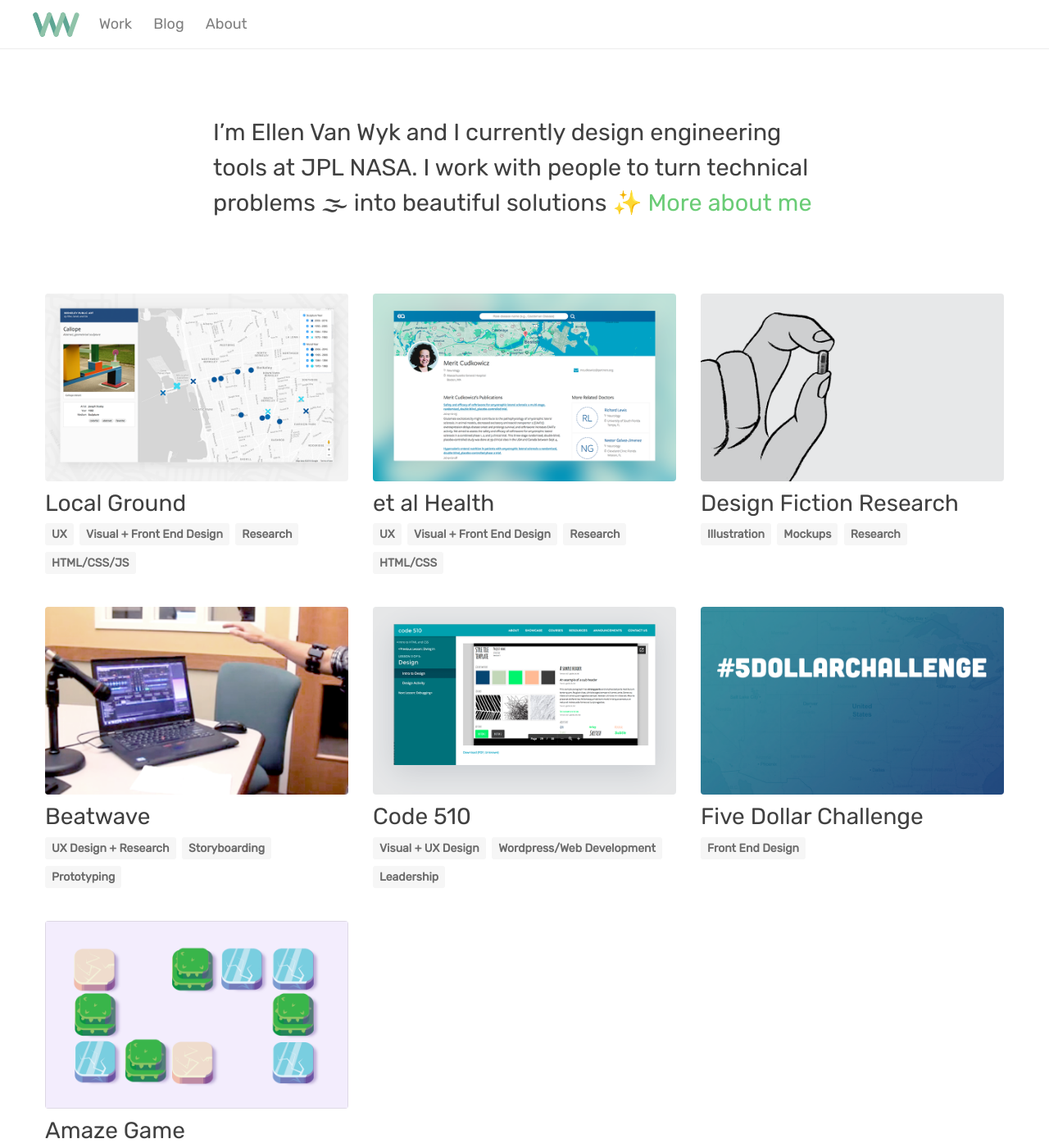
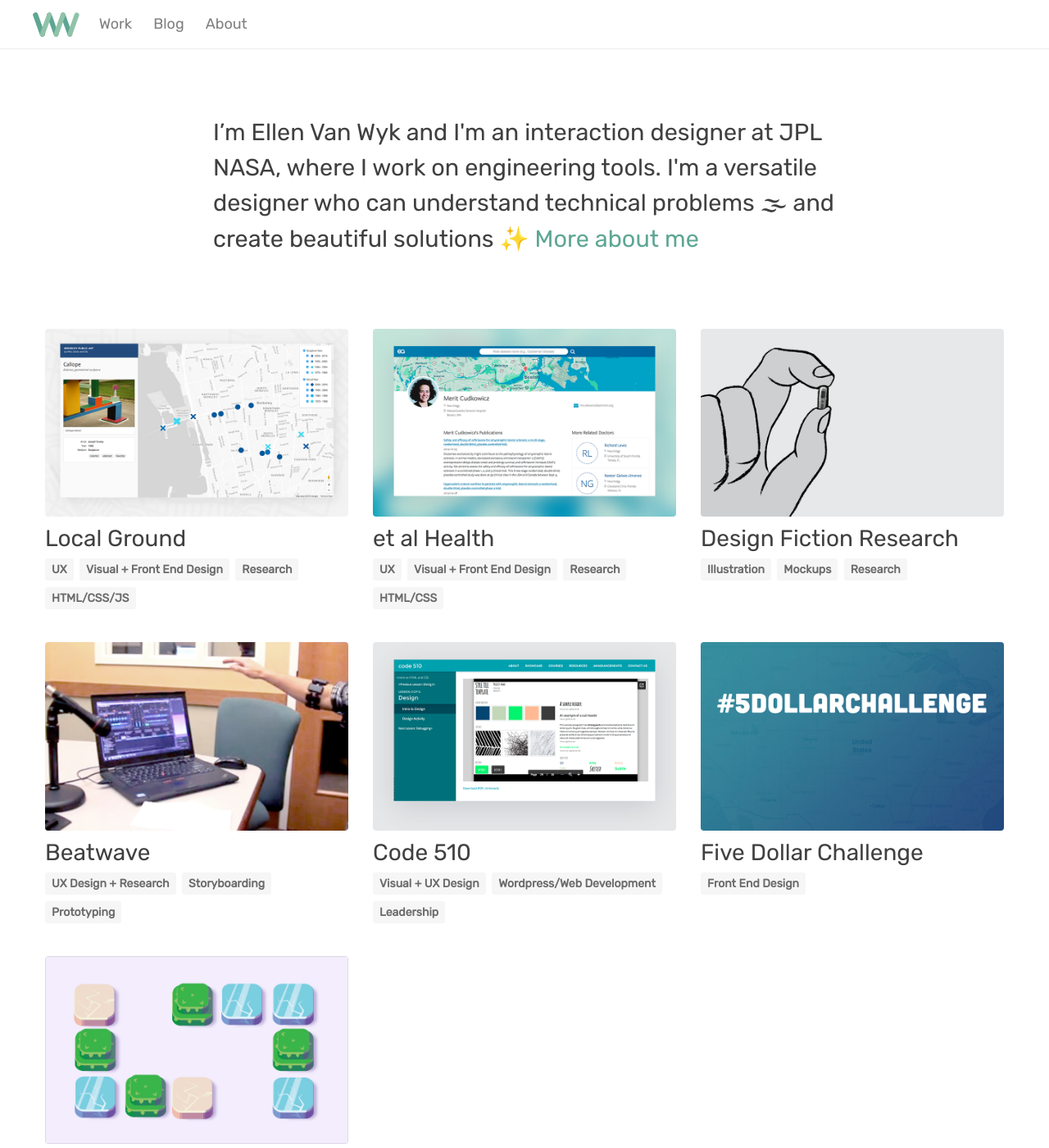
Before and after one commit to ellenvanwyk/ellenvanwyk.github.io, a Jekyll site: the page built from index.md, in a window 1280 px wide and 1400 px high. Shown: the whole window at 82% size. Built offline with Jekyll 4.4.1, drawn with Linux system fonts in a browser that asks for light colours; nearby versions of some CDN libraries; some web fonts are replaced.

Commit message:
fix about and links

```diff
--- a/_layouts/home.html
+++ b/_layouts/home.html
@@ -11,7 +11,9 @@
       <div class="wrapper">
         <div class="home">
           <div class="container-md">
-              <h1 class="page-heading">I&rsquo;m Ellen Van Wyk and I currently design engineering tools at JPL NASA.  I work with people to turn technical problems 🌫 into beautiful solutions ✨ <a href = "/about/" style = "white-space:nowrap;" >More about me</a></h1>
+              <h1 class="page-heading">I&rsquo;m Ellen Van Wyk and I'm an interaction designer at JPL NASA, where I work on engineering tools.
+
+              I'm a versatile designer who can understand technical problems 🌫 and create beautiful solutions ✨ <a href = "/about/" style = "white-space:nowrap;"> More about me</a></h1>
           </div>
 
             {{ content }}
--- a/_sass/_variables.scss
+++ b/_sass/_variables.scss
@@ -41,7 +41,7 @@ $pink:    #e83e8c !default;
 $red:     #dc3545 !default;
 $orange:  #fd7e14 !default;
 $yellow:  #ffc107 !default;
-$green:   #6ACC76 !default;
+$green:   #5EA694 !default;
 $teal:    #20c997 !default;
 $cyan:    #17a2b8 !default;
 
--- a/css/portfolio.scss
+++ b/css/portfolio.scss
@@ -133,6 +133,14 @@ Layout
 	}
 }
 
+.spaced-icons .col{
+	padding: 40px 50px 60px;
+}
+
+
+.article-feature{
+    margin: 40px -40px;
+}
 
 //Nav
 
@@ -192,7 +200,7 @@ Layout
 
 	h2{
 		margin: 50px 0 10px;
-		font-size: 1.6em;
+		font-size: 1.8em;
 	}
 
 	.article-title-img {
@@ -386,6 +394,7 @@ footer{
 		a{
 			margin: 10px 10px 20px;
 			display: inline-block;
+			font-size: 2rem;
 		}
 }
 
```
Also changed, not shown: _layouts/about.html (+36 -29 lines), about.md (+13 -12 lines), assets/itsme.jpg (added).
